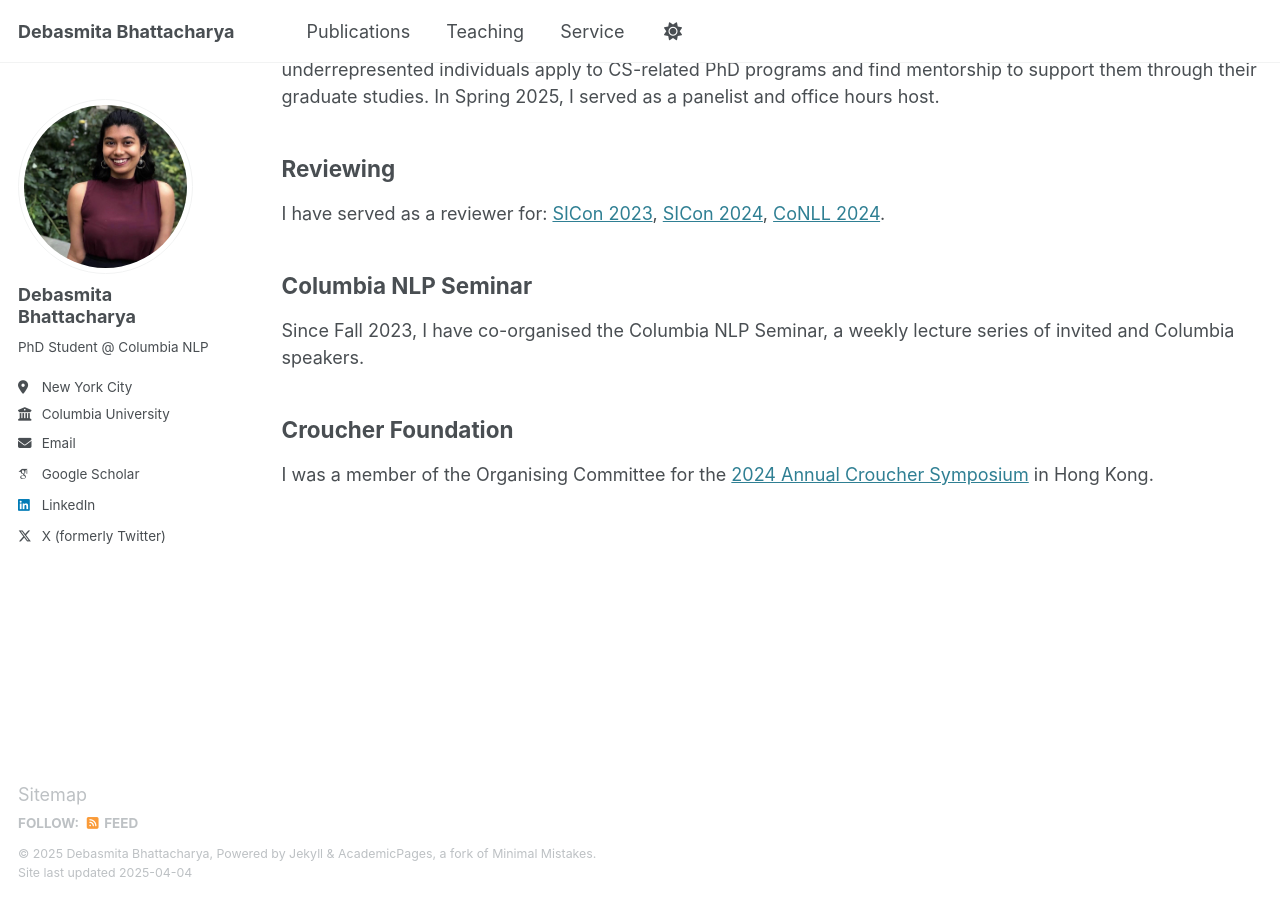
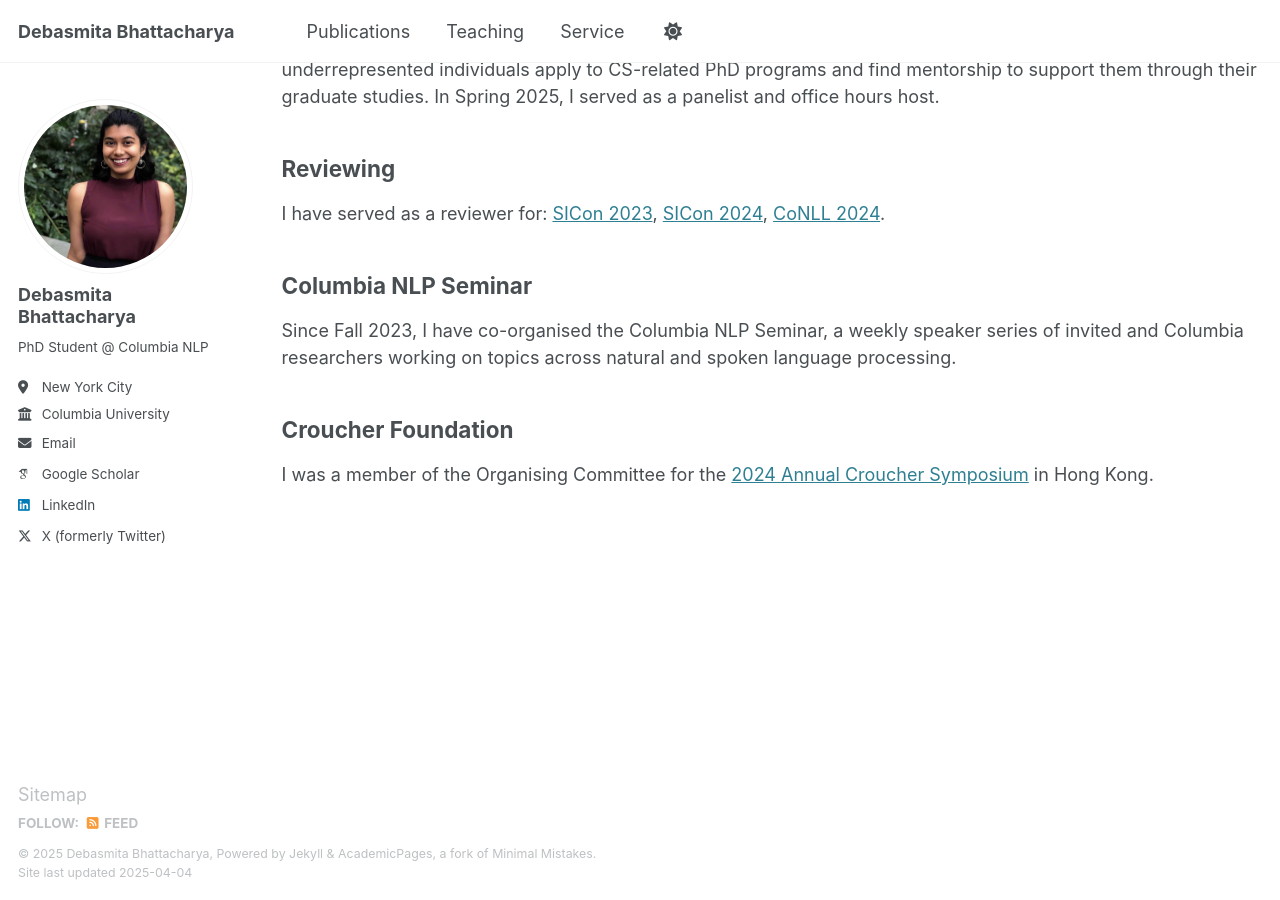
Before and after one commit to debasmita-b/debasmita-b.github.io, a Jekyll site: the page built from _pages/service.md, in a window 1280 px wide and 900 px high, scrolled down 613 px. Built offline with Jekyll 4.4.1, drawn with Linux system fonts in a browser that asks for light colours; some web fonts are replaced.

Commit message:
editing seminar

```diff
--- a/_pages/service.md
+++ b/_pages/service.md
@@ -28,7 +28,7 @@ I have served as a reviewer for: [SICon 2023](https://sites.google.com/view/sico
 
 ## Columbia NLP Seminar
 
-Since Fall 2023, I have co-organised the Columbia NLP Seminar, a weekly lecture series of invited and Columbia speakers.
+Since Fall 2023, I have co-organised the Columbia NLP Seminar, a weekly speaker series of invited and Columbia researchers working on topics across natural and spoken language processing.
 
 ## Croucher Foundation
 
```
